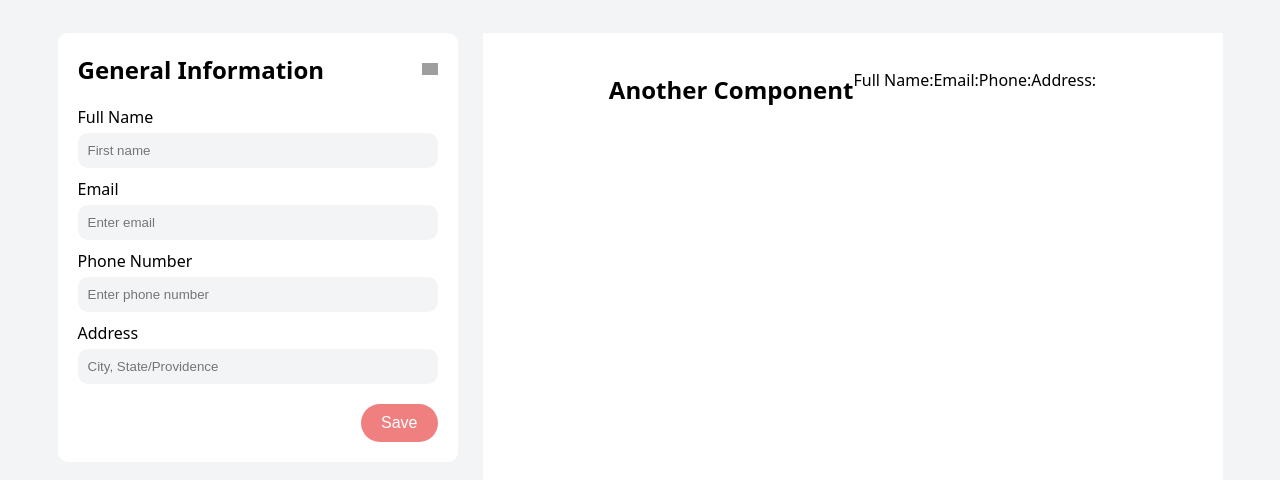
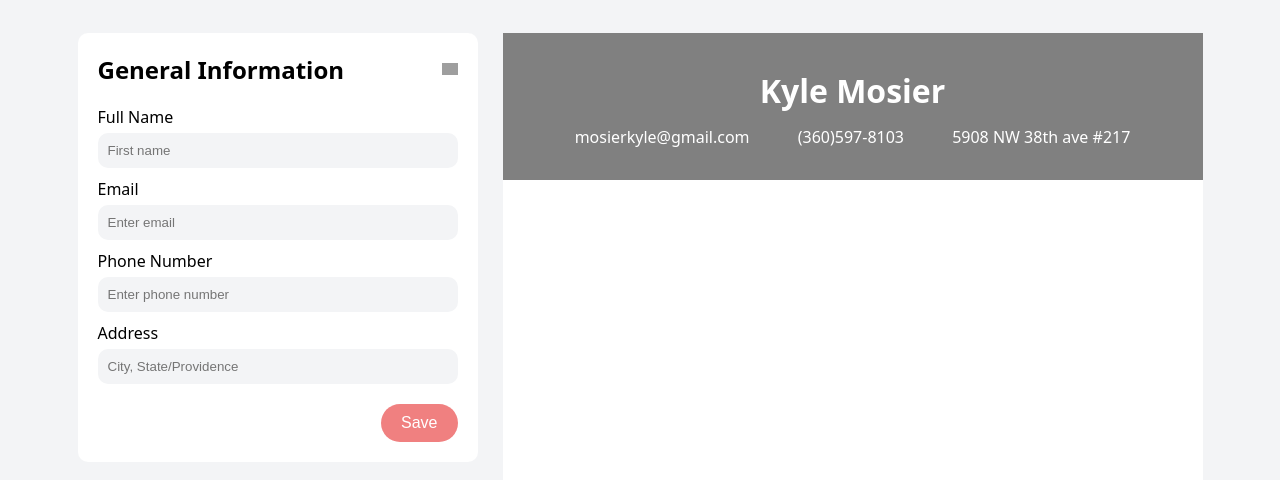
Before and after one commit to mosierkyle/impressify, a React (Vite) app: page / in a window 1280 px wide. Shown: the top 480 px of the page. Built offline with nearby package versions, Linux system fonts and the light colour scheme; grey boxes are pictures that could not be loaded.

Commit message:
Add generalTemplate component

```diff
--- a/src/App.jsx
+++ b/src/App.jsx
@@ -1,6 +1,7 @@
 import { useState } from 'react';
 import './styles/App.css';
-import General from '/Users/kylemosier/repos/CV-application/src/components/General.jsx';
+import General from './components/General';
+import GeneralTemplate from './components/generalTemplate';
 
 function App() {
   const [generalFormData, setGeneralFormData] = useState({
@@ -20,11 +21,7 @@ function App() {
       </div>
 
       <div className="resume">
-        <h2>Another Component</h2>
-        <p>Full Name: {generalFormData.fullName}</p>
-        <p>Email: {generalFormData.email}</p>
-        <p>Phone: {generalFormData.phone}</p>
-        <p>Address: {generalFormData.address}</p>
+        <GeneralTemplate formData={generalFormData}></GeneralTemplate>
       </div>
     </div>
   );
--- /dev/null
+++ b/src/components/generalTemplate.jsx
@@ -0,0 +1,15 @@
+import { useState } from 'react';
+import '../styles/generalTemplate.css';
+
+export default function GeneralTemplate({ formData }) {
+  return (
+    <div className="general-template">
+      <h1 className="fullname"> Kyle Mosier{formData.fullName}</h1>
+      <div className="info">
+        <p> mosierkyle@gmail.com{formData.email}</p>
+        <p> (360)597-8103 {formData.phone}</p>
+        <p> 5908 NW 38th ave #217{formData.address}</p>
+      </div>
+    </div>
+  );
+}
--- a/src/styles/App.css
+++ b/src/styles/App.css
@@ -19,7 +19,6 @@
   display: flex;
   justify-content: center;
   background-color: white;
-  padding: 20px;
   /* align-items: center;
   vertical-align: center; */
   width: max(50%, 700px);
--- /dev/null
+++ b/src/styles/generalTemplate.css
@@ -0,0 +1,28 @@
+.general-template {
+  height: 75px;
+  display: flex;
+  padding: 36px 24px;
+  flex-direction: column;
+  width: 100%;
+  color: white;
+  background-color: gray;
+  gap: 14px;
+}
+
+.fullname {
+  text-align: center;
+  margin: 0;
+  font-size: 32px;
+}
+
+.info {
+  display: flex;
+  flex-direction: row;
+  justify-content: space-evenly;
+  font-size: 16px;
+}
+
+.info p {
+  margin: 0;
+  text-align: center;
+}
```
Also changed, not shown: src/components/Template.jsx (deleted).
